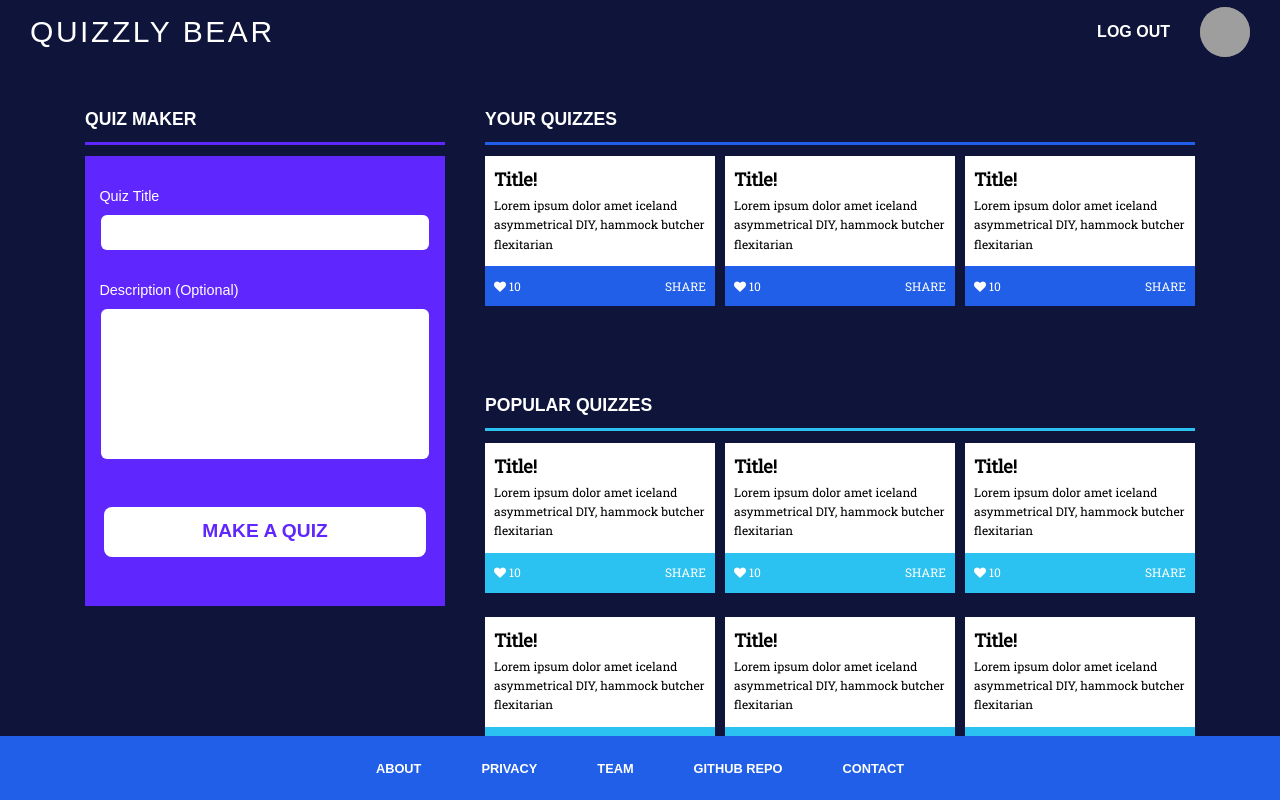
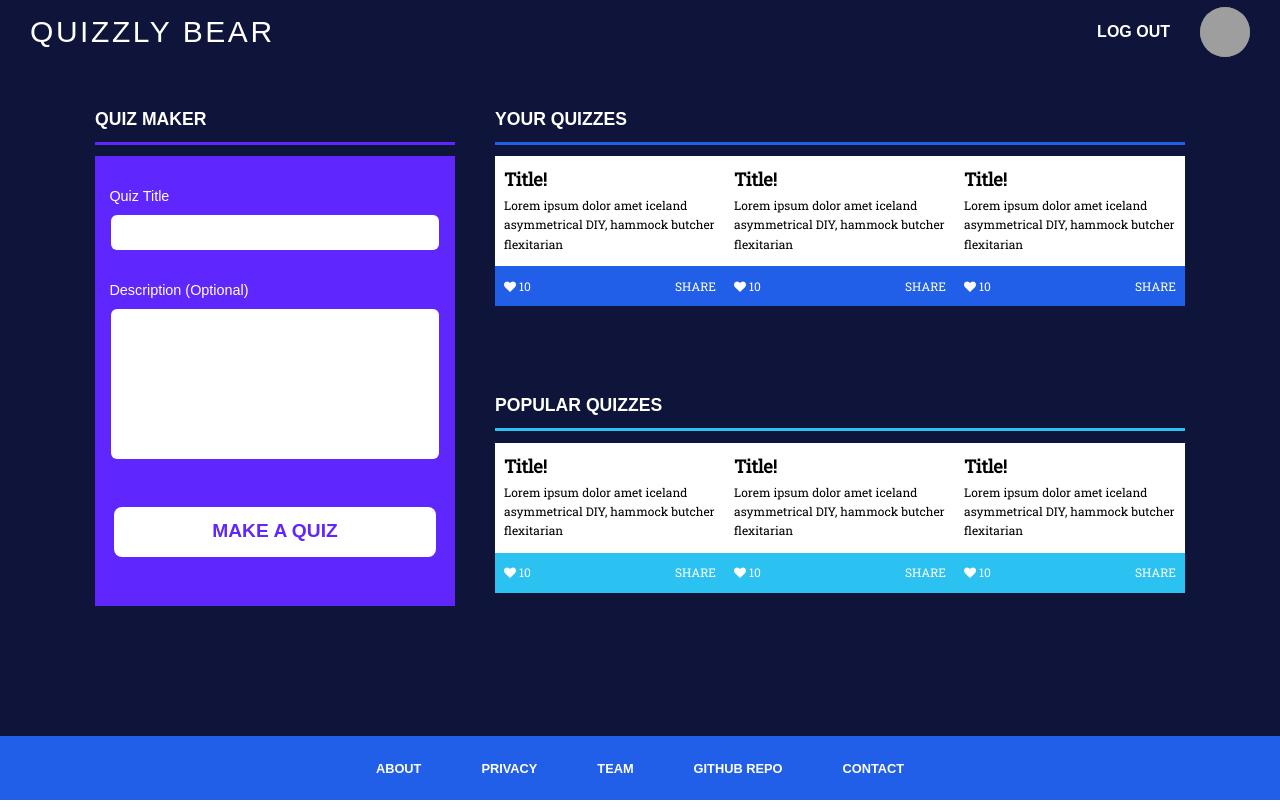
Before and after one commit to chingu-voyage4/Bears-Team-0-App, a React (Create React App) app: page /dashboard in a window 1280 px wide. Built offline with nearby package versions, Linux system fonts and the light colour scheme; grey boxes are pictures that could not be loaded.

Commit message:
only take first three quizzes

```diff
--- a/src/components/Dashboard/QuizSection.js
+++ b/src/components/Dashboard/QuizSection.js
@@ -16,7 +16,8 @@ export class QuizSection extends Component {
         >
           {/* display quizzes received through props*/}
           {quizzes
-            ? quizzes.map(quiz => (
+            ? quizzes
+                .map(quiz => (
                   <Quiz
                     key={quiz.id}
                     id={quiz.id}
@@ -26,6 +27,7 @@ export class QuizSection extends Component {
                     mainColor={mainColor}
                   />
                 ))
+                .slice(0, 3)
             : null}
         </section>
       </div>
```
Lines whose indentation alone changed are shown as unchanged.
